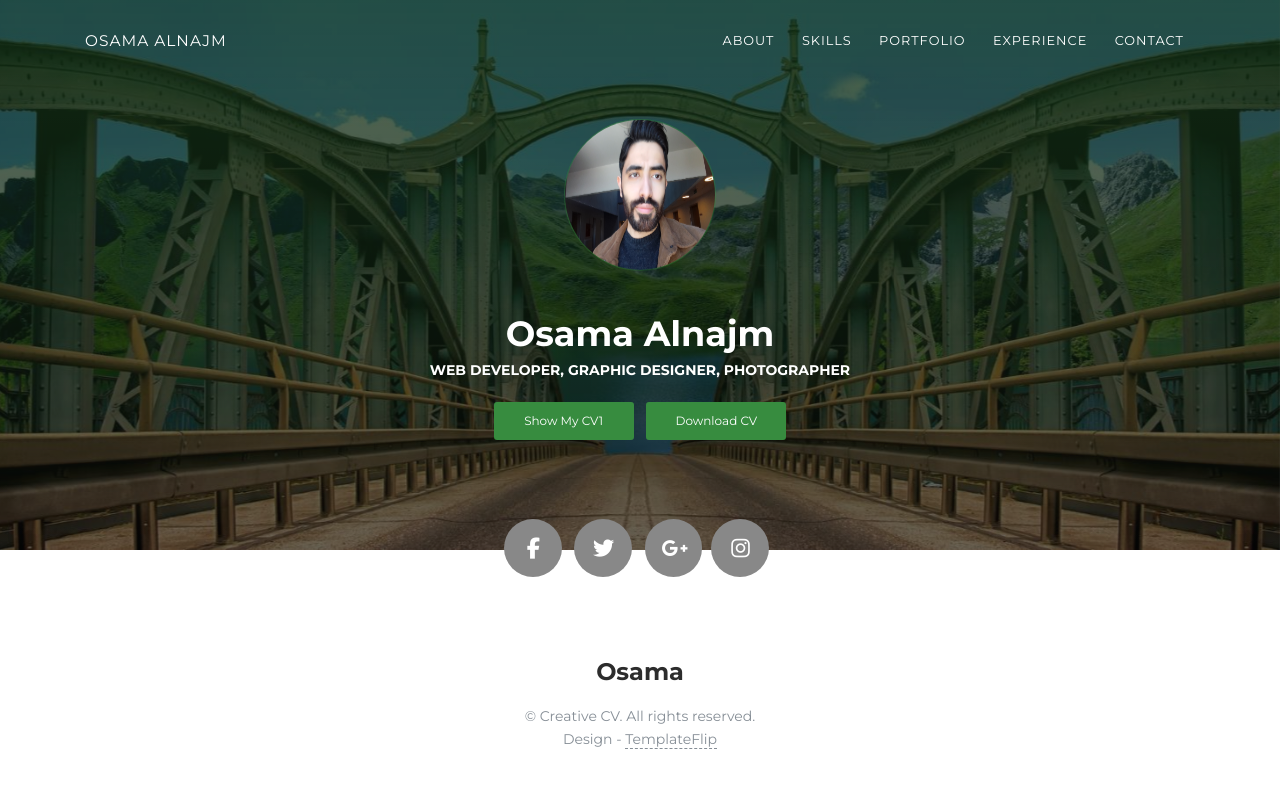
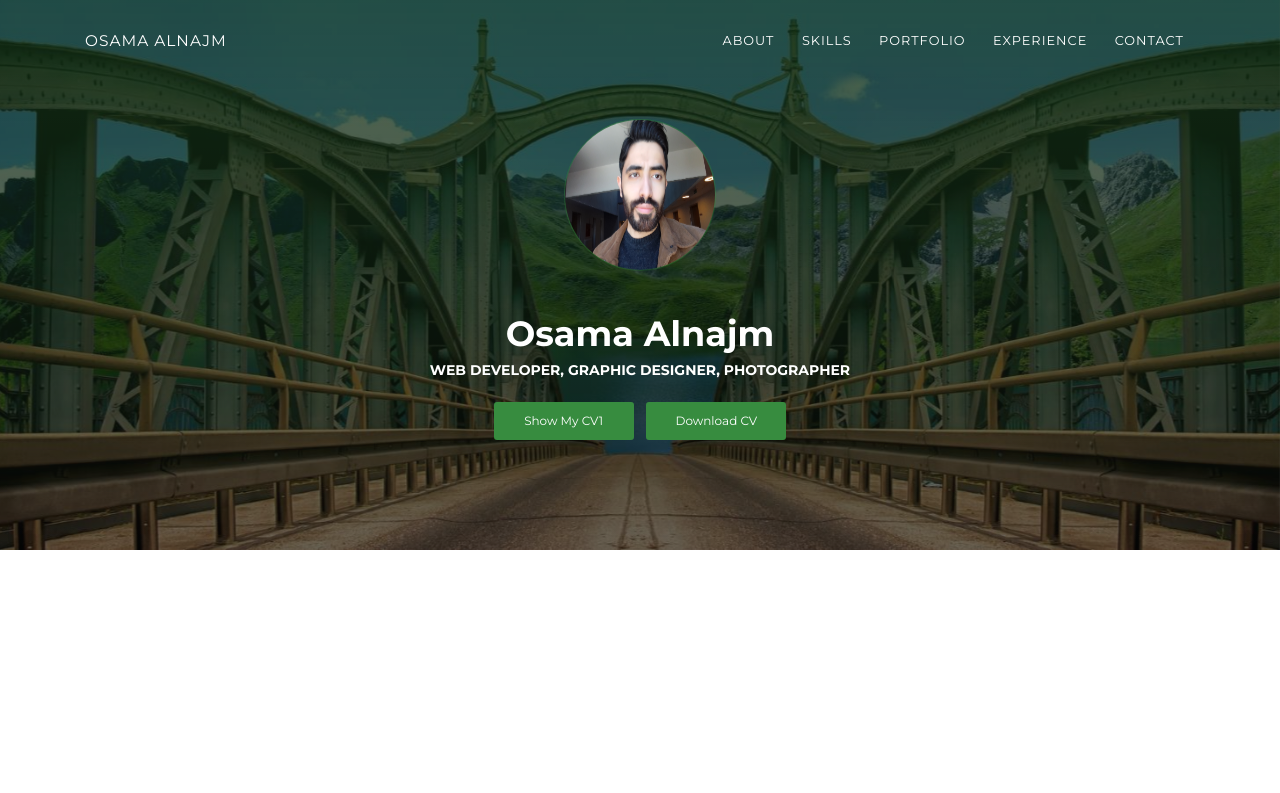
Before and after one commit to Osama7Star/OsamaAlnajm, a plain HTML site: page index.html in a window 1280 px wide. Drawn offline with Linux system fonts and the light colour scheme.

Commit message:
some changes

```diff
--- a/index.html
+++ b/index.html
@@ -59,26 +59,12 @@
                                 <a class="btn btn-primary" href="cv.html" data-aos="zoom-in" data-aos-anchor="data-aos-anchor">Download CV</a>
                             </div>
                         </div>
-                        <div class="section">
-                            <div class="container">
-                                <div class="button-container"><a class="btn btn-default btn-round btn-lg btn-icon" href="#" rel="tooltip" title="Follow me on Facebook"><i class="fa fa-facebook"></i></a>
-                                    <a class="btn btn-default btn-round btn-lg btn-icon" href="#" rel="tooltip" title="Follow me on Twitter"><i class="fa fa-twitter"></i></a>
-                                    <a class="btn btn-default btn-round btn-lg btn-icon" href="#" rel="tooltip" title="Follow me on Google+"><i class="fa fa-google-plus"></i></a><a class="btn btn-default btn-round btn-lg btn-icon" href="#" rel="tooltip"
-                                        title="Follow me on Instagram"><i class="fa fa-instagram"></i></a></div>
-                            </div>
-                        </div>
+
                     </div>
                 </div>
             </div>
 
-            <footer class="footer">
-                <div class="container text-center"><a class="cc-facebook btn btn-link" href="#"><i class="fa fa-facebook fa-2x " aria-hidden="true"></i></a><a class="cc-twitter btn btn-link " href="#"><i class="fa fa-twitter fa-2x " aria-hidden="true"></i></a><a class="cc-google-plus btn btn-link"
-                        href="#"><i class="fa fa-google-plus fa-2x" aria-hidden="true"></i></a><a class="cc-instagram btn btn-link" href="#"><i class="fa fa-instagram fa-2x " aria-hidden="true"></i></a></div>
-                <div class="h4 title text-center">Osama</div>
-                <div class="text-center text-muted">
-                    <p>&copy; Creative CV. All rights reserved.<br>Design - <a class="credit" href="https://templateflip.com" target="_blank">TemplateFlip</a></p>
-                </div>
-            </footer>
+
             <script src="js/core/jquery.3.2.1.min.js?ver=1.1.0"></script>
             <script src="js/core/popper.min.js?ver=1.1.0"></script>
             <script src="js/core/bootstrap.min.js?ver=1.1.0"></script>
```
